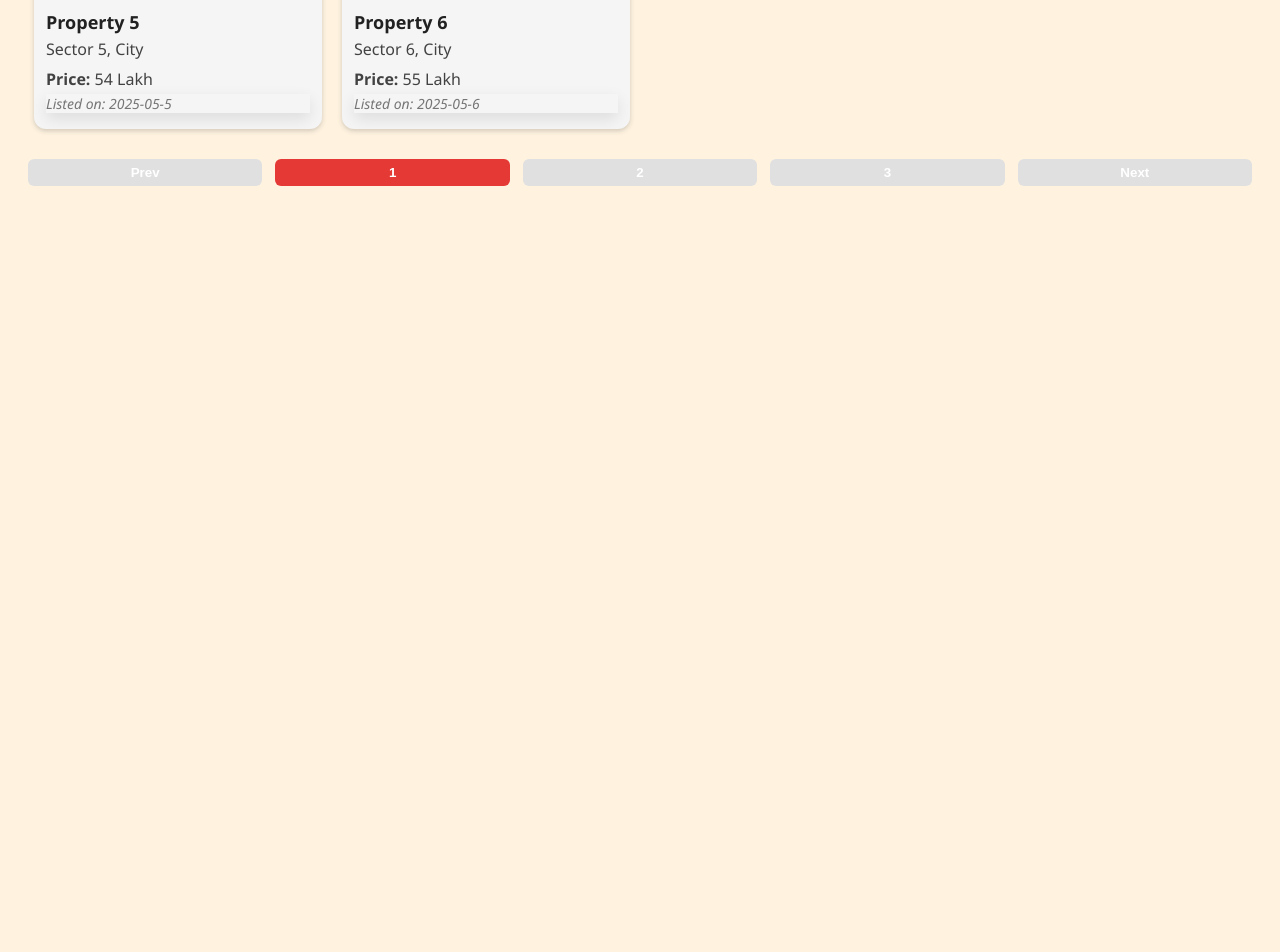
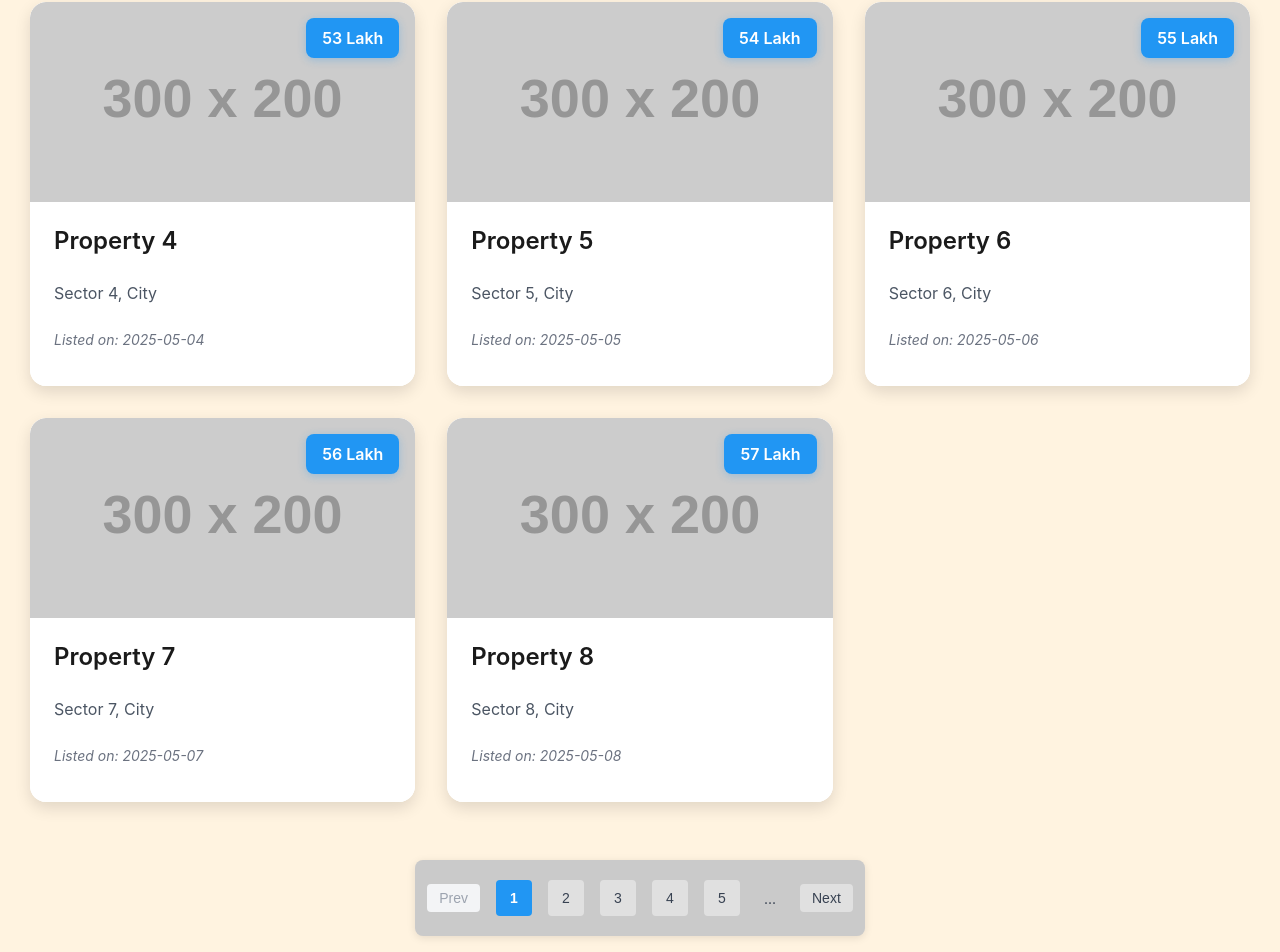
Before and after one commit to r0c0y/NestFindr, a React (Vite) app: page /listings in a window 1280 px wide. Shown: the part 642-1594 px from the top of the page. Before the commit the page ends 852 px from the top, so only its background shows below. Built offline with nearby package versions, Linux system fonts and the light colour scheme.

Commit message:
listing page pagination and property card

```diff
--- a/src/components/PropertyCard.jsx
+++ b/src/components/PropertyCard.jsx
@@ -3,12 +3,14 @@ import '../styles/PropertyCard.css';
 
 const PropertyCard = ({ image, title, address, price, date }) => (
   <div className="property-card">
-    <img src={image} alt={title} />
-    <div className="details">
+    <div className="card-image-section">
+      <img src={image} alt={title} />
+      <span className="price-badge">{price}</span>
+    </div>
+    <div className="card-details-section">
       <h3>{title}</h3>
-      <p>{address}</p>
-      <p><strong>Price:</strong> {price}</p>
-      <p><em>Listed on: {date}</em></p>
+      <p className="address">{address}</p>
+      <p className="date">Listed on: {date}</p>
     </div>
   </div>
 );
--- a/src/index.css
+++ b/src/index.css
@@ -1,7 +1,7 @@
 body {
   margin: 0;
   font-family: 'Segoe UI', sans-serif;
-  background-color: #FFF3E0;
+  background-color: rgb(255, 243, 224);
   color: #212121;
 }
 .navbar {
@@ -126,140 +126,99 @@ body {
   transform: scale(1.05);
 }
 
-.details {
-  padding: 16px;
-  flex-grow: 1;
-  display: flex;
-  flex-direction: column;
+.calculator-container {
+  max-width: 500px;
+  margin: 0 auto;
+  padding: 40px 20px;
+  background: #f8f9fa;
+  min-height: 100vh;
+  font-family: 'Inter', -apple-system, BlinkMacSystemFont, 'Segoe UI', Roboto, sans-serif;
 }
 
-.details h3 {
-  margin: 0 0 8px 0;
-  color: #E64A19;
-  font-size: 18px;
+.calculator-title {
+  font-size: 36px;
+  font-weight: 700;
+  color: #1a1a1a;
+  text-align: center;
+  margin-bottom: 48px;
+  text-transform: uppercase;
+  letter-spacing: 1px;
 }
 
-.details p {
-  margin: 4px 0;
-  color: #424242;
+.calculator-form {
+  background: #ffffff;
+  padding: 24px;
+  border-radius: 12px;
+  box-shadow: 0 4px 12px rgba(0, 0, 0, 0.1);
+  margin-bottom: 32px;
 }
 
-.details p:last-child {
-  margin-top: auto;
-  font-style: italic;
-  color: #757575;
-  font-size: 14px;
-.calculator-container {
-  max-width: 600px;
-  margin: 50px auto;
-  padding: 30px;
-  background: #fefefe;
-  border: 2px solid #ff7043;
-  border-radius: 16px;
-  box-shadow: 0 6px 16px rgba(0,0,0,0.1);
+.form-group {
+  margin-bottom: 20px;
 }
 
-.calculator-intro {
-  text-align: center;
-  color: #616161;
-  margin-bottom: 20px;
+.form-group label {
+  display: block;
   font-size: 16px;
-  line-height: 1.5;
-}
-  box-shadow: 0 6px 16px rgba(0,0,0,0.1);
+  font-weight: 500;
+  color: #1a1a1a;
+  margin-bottom: 8px;
 }
 
-.calculator-container h2 {
-  text-align: center;
-  color: #e64a19;
-  margin-bottom: 20px;
-.form-group {
-  margin-bottom: 15px;
-}
-  display: block;
+.form-group input,
+.form-group select {
+  width: 100%;
+  padding: 10px 12px;
+  font-size: 15px;
+  color: #374151;
+  background: #f9fafb;
+  border: 1px solid #e5e7eb;
+  border-radius: 6px;
+  transition: border-color 0.2s ease;
 }
 
-label {
-  display: block;
-  font-weight: bold;
-  margin-bottom: 5px;
-  color: #333;
+.form-group input:focus,
+.form-group select:focus {
+  outline: none;
+  border-color: #2196F3;
+  box-shadow: 0 0 0 3px rgba(33, 150, 243, 0.1);
 }
 
-input, select {
+.calculate-button {
   width: 100%;
   padding: 12px;
-  border-radius: 8px;
-  border: 1px solid #ccc;
   font-size: 16px;
-  transition: border-color 0.3s;
-}
-
-input:focus, select:focus {
-  outline: none;
-  border-color: #FF7043;
-  box-shadow: 0 0 0 2px rgba(255, 112, 67, 0.2);
-}
-
-button {
-  width: 100%;
-  padding: 10px;
-  background-color: #ff5722;
-  color: white;
-  font-weight: bold;
+  font-weight: 500;
+  color: #ffffff;
+  background: #2196F3;
   border: none;
   border-radius: 6px;
   cursor: pointer;
+  transition: all 0.2s ease;
 }
 
-button:hover {
-  background-color: #e64a19;
-  transform: translateY(-2px);
-  box-shadow: 0 6px 8px rgba(0, 0, 0, 0.15);
+.calculate-button:hover {
+  background: #1976D2;
+  transform: translateY(-1px);
+  box-shadow: 0 2px 8px rgba(33, 150, 243, 0.3);
 }
 
-button:active {
+.calculate-button:active {
   transform: translateY(0);
-  box-shadow: 0 2px 4px rgba(0, 0, 0, 0.1);
+  box-shadow: 0 1px 4px rgba(0, 0, 0, 0.1);
 }
 
 .result {
-  margin-top: 20px;
+  background: #ffffff;
+  padding: 16px;
+  border-radius: 12px;
+  box-shadow: 0 4px 12px rgba(0, 0, 0, 0.1);
   text-align: center;
-  font-size: 18px;
-  font-weight: bold;
-  color: #2e7d32;
 }
 
-.breakdown {
-  margin-top: 15px;
-  padding: 10px;
-  background-color: #f5f5f5;
-  border-radius: 6px;
+.result-title {
+  font-size: 20px;
+  font-weight: 600;
+  color: #1a1a1a;
+  margin: 0;
 }
-
-.breakdown h3 {
-  margin: 0 0 10px 0;
-  font-size: 16px;
-  text-align: center;
-  color: #424242;
-}
-
-.breakdown-item {
-  display: flex;
-  justify-content: space-between;
-  padding: 5px 0;
-  border-bottom: 1px solid #eeeeee;
-}
-
-.breakdown-item:last-child {
-  border-bottom: none;
-}
-
-.breakdown-item span:first-child {
-  font-weight: 600;
-}
-
-.breakdown-item span:last-child {
-  color: #ff5722;
-}
--- a/src/pages/Listings.jsx
+++ b/src/pages/Listings.jsx
@@ -2,51 +2,92 @@ import React, { useState } from 'react';
 import PropertyCard from '../components/PropertyCard';
 import '../styles/Listings.css';
 
-const dummyProperties = Array.from({ length: 36 }, (_, i) => ({
+const dummyProperties = Array.from({ length: 180 }, (_, i) => ({
   id: i + 1,
   image: `https://via.placeholder.com/300x200?text=Property+${i + 1}`,
   title: `Property ${i + 1}`,
   address: `Sector ${i + 1}, City`,
   price: `${50 + i} Lakh`,
-  date: `2025-05-${(i % 30) + 1}`,
+  date: `2025-05-${(i % 30) + 1 < 10 ? '0' : ''}${(i % 30) + 1}`,
 }));
 
 const Listings = () => {
   const [currentPage, setCurrentPage] = useState(1);
-  const propertiesPerPage = 6;
+  const propertiesPerPage = 8; // Increased from 6 to 8
   const totalPages = Math.ceil(dummyProperties.length / propertiesPerPage);
   const startIndex = (currentPage - 1) * propertiesPerPage;
   const currentProperties = dummyProperties.slice(startIndex, startIndex + propertiesPerPage);
 
   const handlePageClick = (pageNum) => setCurrentPage(pageNum);
-  const handleNext = () => currentPage < totalPages && setCurrentPage(p => p + 1);
-  const handlePrev = () => currentPage > 1 && setCurrentPage(p => p - 1);
+  const handleNext = () => currentPage < totalPages && setCurrentPage((prev) => prev + 1);
+  const handlePrev = () => currentPage > 1 && setCurrentPage((prev) => prev - 1);
 
-  const visiblePages = [...Array(totalPages).keys()]
-    .map(i => i + 1)
-    .filter(p => Math.abs(p - currentPage) <= 2);
+  const getPaginationItems = () => {
+    const maxPagesToShow = 5;
+    const pages = [];
+    let startPage = Math.max(1, currentPage - Math.floor(maxPagesToShow / 2));
+    let endPage = Math.min(totalPages, startPage + maxPagesToShow - 1);
+
+    if (endPage - startPage < maxPagesToShow - 1) {
+      startPage = Math.max(1, endPage - maxPagesToShow + 1);
+    }
+
+    if (startPage > 1) {
+      pages.push('...');
+    }
+
+    for (let i = startPage; i <= endPage; i++) {
+      pages.push(i);
+    }
+
+    if (endPage < totalPages) {
+      pages.push('...');
+    }
+
+    return pages;
+  };
 
   return (
-    <div className="listings-page">
-      <h2>Property Listings</h2>
+    <div className="listings-container">
+      <h1 className="listings-title">Property Listings</h1>
       <div className="properties-grid">
-        {currentProperties.map(prop => (
-          <PropertyCard key={prop.id} {...prop} />
+        {currentProperties.map((prop, index) => (
+          <PropertyCard key={prop.id} {...prop} index={index} />
         ))}
       </div>
-
       <div className="pagination">
-        <button onClick={handlePrev} disabled={currentPage === 1}>Prev</button>
-        {visiblePages.map(p => (
-          <button
-            key={p}
-            className={p === currentPage ? 'active-page' : ''}
-            onClick={() => handlePageClick(p)}
-          >
-            {p}
-          </button>
-        ))}
-        <button onClick={handleNext} disabled={currentPage === totalPages}>Next</button>
+        <button
+          className="pagination-button nav-button"
+          onClick={handlePrev}
+          disabled={currentPage === 1}
+          aria-label="Previous page"
+        >
+          Prev
+        </button>
+        {getPaginationItems().map((page, index) =>
+          page === '...' ? (
+            <span key={`ellipsis-${index}`} className="pagination-ellipsis">
+              ...
+            </span>
+          ) : (
+            <button
+              key={page}
+              className={`pagination-button page-number ${currentPage === page ? 'active' : ''}`}
+              onClick={() => handlePageClick(page)}
+              aria-current={currentPage === page ? 'page' : undefined}
+            >
+              {page}
+            </button>
+          )
+        )}
+        <button
+          className="pagination-button nav-button"
+          onClick={handleNext}
+          disabled={currentPage === totalPages}
+          aria-label="Next page"
+        >
+          Next
+        </button>
       </div>
     </div>
   );
--- a/src/styles/Listings.css
+++ b/src/styles/Listings.css
@@ -1,31 +1,93 @@
-.listings-page {
-  padding: 24px;
-  background-color: #FFF3E0;
+.listings-container {
+  max-width: 1400px;
+  margin: 0 auto;
+  padding: 40px 20px;
+  background: rgb(255, 243, 224);
+  min-height: 100vh;
+  font-family: 'Inter', -apple-system, BlinkMacSystemFont, 'Segoe UI', Roboto, sans-serif;
+}
+
+.listings-title {
+  font-size: 36px;
+  font-weight: 700;
+  color: #ff6f00;
+  text-align: center;
+  margin-bottom: 48px;
+  text-transform: uppercase;
+  letter-spacing: 1px;
 }
 
 .properties-grid {
   display: grid;
-  grid-template-columns: repeat(auto-fill, minmax(280px, 1fr));
-  gap: 20px;
-  margin-bottom: 20px;
+  grid-template-columns: repeat(auto-fit, minmax(360px, 1fr));
+  gap: 32px;
+  margin-bottom: 48px;
 }
 
 .pagination {
-  text-align: center;
-  margin-top: 20px;
+  display: flex;
+  justify-content: center;
+  align-items: center;
+  gap: 8px;
+  padding: 20px 0;
+  max-width: 450px;
+  margin: 0 auto;
+  background: rgb(202, 202, 202);
+  border-radius: 8px;
+  box-shadow: 0 2px 8px rgba(0, 0, 0, 0.1);
 }
 
-.pagination button {
-  margin: 0 4px;
-  padding: 6px 12px;
+.pagination-button {
+  font-size: 14px;
+  font-weight: 500;
   border: none;
-  background-color: #E0E0E0;
-  border-radius: 6px;
   cursor: pointer;
+  transition: all 0.2s ease;
 }
 
-.pagination .active-page {
-  background-color: #E53935;
-  color: white;
-  font-weight: bold;
+.nav-button {
+  padding: 8px 12px;
+  background: #e5e7eb;
+  color: #374151;
+  border-radius: 6px;
 }
+
+.nav-button:hover:not(:disabled) {
+  background: #d1d5db;
+}
+
+.nav-button:disabled {
+  background: #f3f4f6;
+  color: #9ca3af;
+  cursor: not-allowed;
+}
+
+.page-number {
+  width: 36px;
+  height: 36px;
+  background: #e5e7eb;
+  color: #374151;
+  border-radius: 6px;
+  display: flex;
+  align-items: center;
+  justify-content: center;
+}
+
+.page-number:hover:not(.active) {
+  background: #d1d5db;
+}
+
+.page-number.active {
+  background: #2196F3;
+  color: #ffffff;
+}
+
+.pagination-ellipsis {
+  width: 36px;
+  height: 36px;
+  display: flex;
+  align-items: center;
+  justify-content: center;
+  color: #374151;
+  font-size: 14px;
+}
--- a/src/styles/PropertyCard.css
+++ b/src/styles/PropertyCard.css
@@ -1,21 +1,101 @@
 .property-card {
-  background: #F5F5F5;
-  border-radius: 12px;
+  background: #ffffff;
+  border-radius: 16px;
   overflow: hidden;
-  box-shadow: 0 2px 5px rgba(33, 33, 33, 0.2);
+  box-shadow: 0 6px 16px rgba(0, 0, 0, 0.12);
+  transition: all 0.3s ease;
+  opacity: 0;
+  transform: translateY(20px);
+  animation: fadeInUp 0.5s ease forwards;
 }
 
-.property-card img {
-  width: 100%;
-  height: 160px;
-  object-fit: cover;
+@keyframes fadeInUp {
+  to {
+    opacity: 1;
+    transform: translateY(0);
+  }
 }
 
-.details {
-  padding: 12px;
+.property-card:hover {
+  transform: translateY(-6px);
+  box-shadow: 0 10px 20px rgba(0, 0, 0, 0.15);
 }
 
-.details h3 {
-  margin: 0;
-  color: #212121;
+.card-image-section {
+  position: relative;
+  width: 100%;
+  height: 200px;
+  transition: transform 0.3s ease;
 }
+
+.card-image-section:hover {
+  transform: scale(1.02);
+}
+
+.card-image-section img {
+  width: 100%;
+  height: 100%;
+  object-fit: cover;
+  border-radius: 16px 16px 0 0;
+}
+
+.price-badge {
+  position: absolute;
+  top: 16px;
+  right: 16px;
+  background: #2196F3;
+  color: #ffffff;
+  padding: 10px 16px;
+  font-size: 16px;
+  font-weight: 600;
+  border-radius: 8px;
+  box-shadow: 0 2px 8px rgba(33, 150, 243, 0.3);
+  transition: transform 0.3s ease;
+}
+
+.price-badge:hover {
+  transform: scale(1.05);
+}
+
+.card-details-section {
+  padding: 24px;
+  display: flex;
+  flex-direction: column;
+  background: #ffffff;
+}
+
+.card-details-section h3 {
+  margin: 0 0 12px 0;
+  color: #1a1a1a;
+  font-size: 24px;
+  font-weight: 600;
+  font-family: 'Inter', sans-serif;
+}
+
+.card-details-section .address {
+  font-size: 16px;
+  color: #4b5563;
+  margin-bottom: 14px;
+  font-family: 'Inter', sans-serif;
+}
+
+.card-details-section .date {
+  font-size: 14px;
+  color: #6b7280;
+  font-style: italic;
+  font-family: 'Inter', sans-serif;
+}
+
+@media (max-width: 600px) {
+  .property-card {
+    border-radius: 12px;
+  }
+
+  .card-image-section {
+    height: 180px;
+  }
+
+  .card-details-section {
+    padding: 20px;
+  }
+}
```
